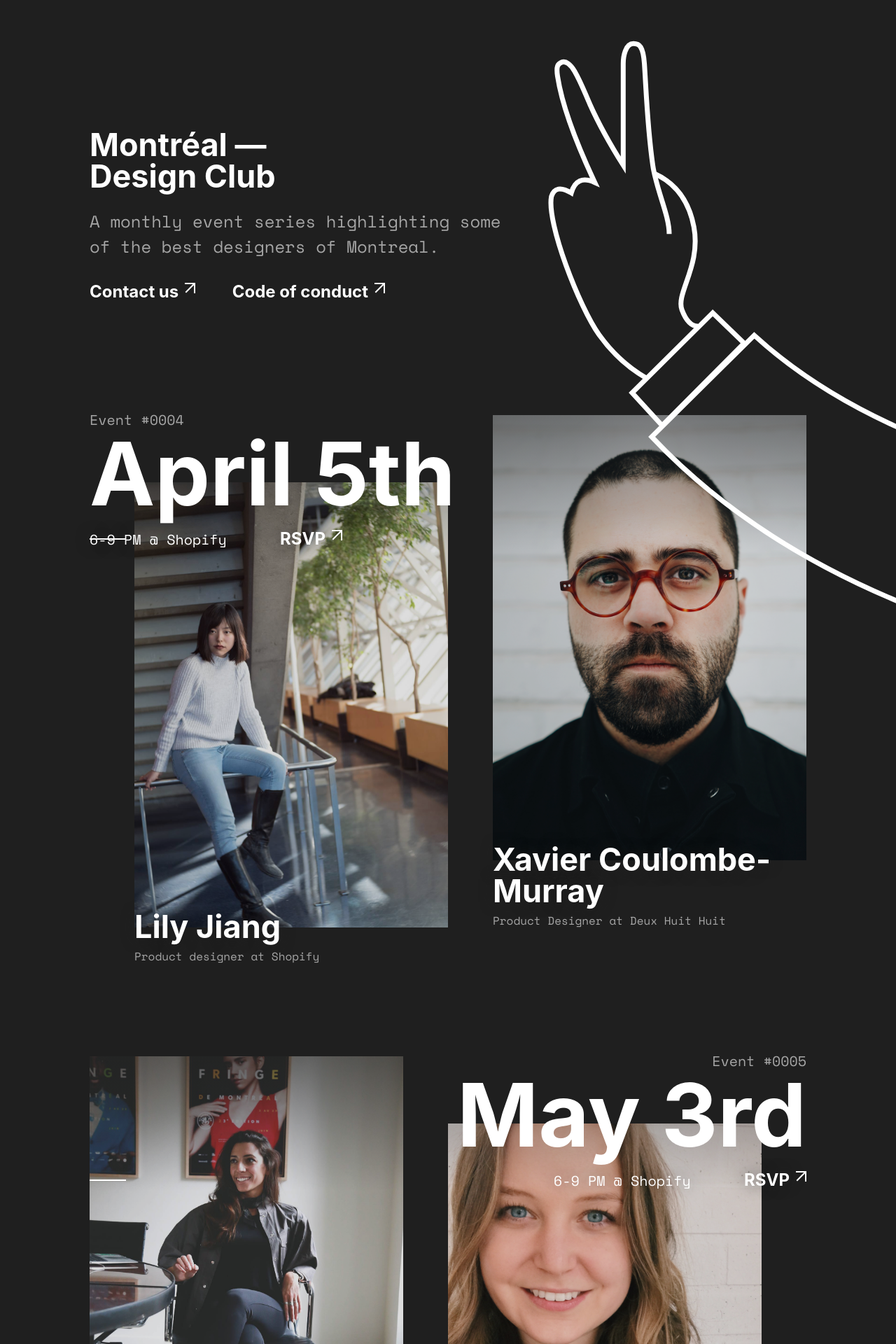
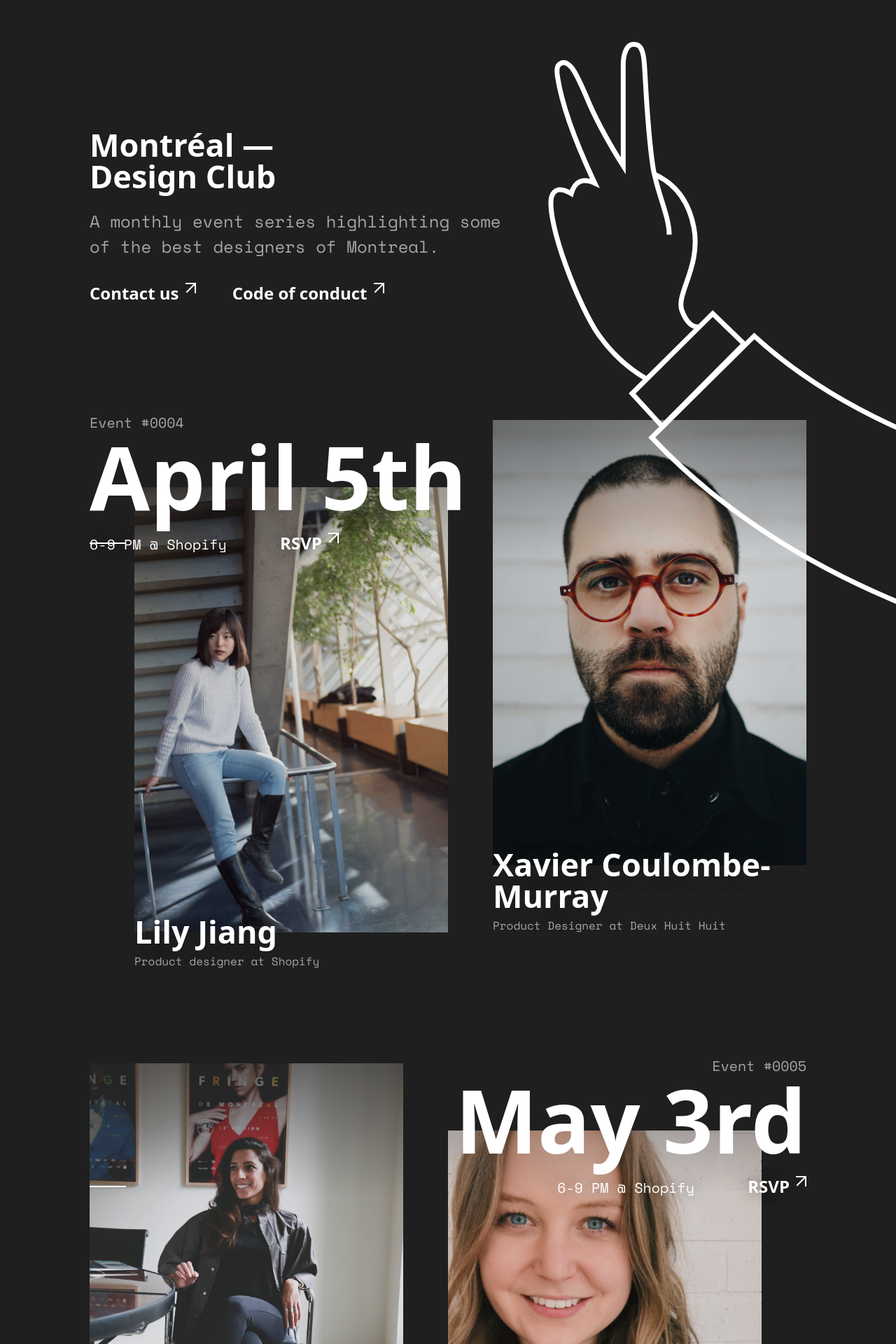
Before and after one commit to vernalkick/mtldesign.club, a Jekyll site: the page built from index.html, in a window 1280 px wide. Shown: the top 1920 px of the page at 70% size. Built offline with Jekyll 4.4.1, drawn with Linux system fonts in a browser that asks for light colours.

Commit message:
Use system UI

```diff
--- a/assets/styles.scss
+++ b/assets/styles.scss
@@ -11,7 +11,7 @@
   --text-grey: rgba(255, 255, 255, 0.6);
 
   /* FONTS */
-  --base-font: -apple-system, sans-serif;
+  --base-font: system-ui, sans-serif;
   --alt-font: 'Space Mono', monospace;
 
   /* FONT SIZES */
```
